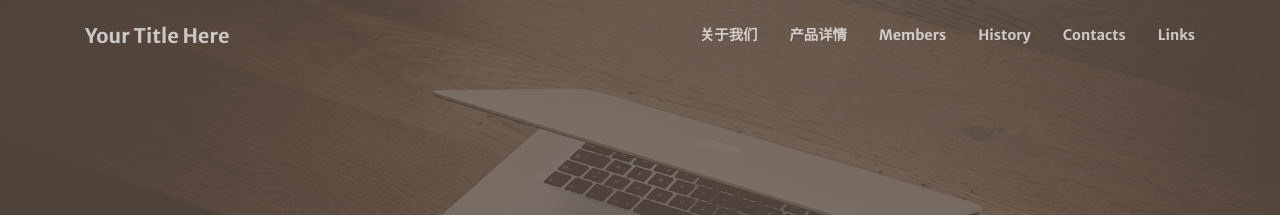
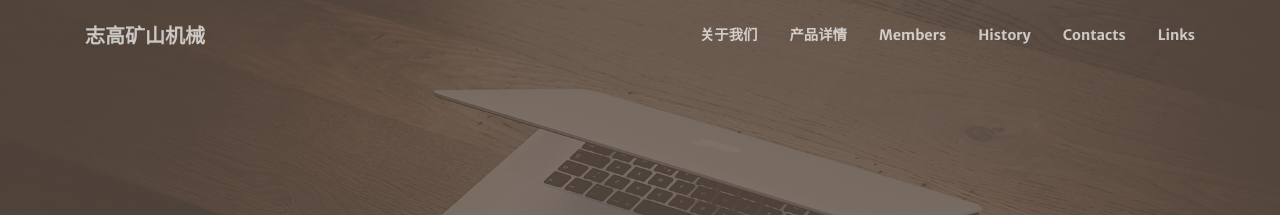
Before and after one commit to wangzr622/zhigao, a Jekyll site: the page built from index.md, in a window 1280 px wide. Shown: the top 215 px of the page. Built offline with Jekyll 4.4.1, drawn with Linux system fonts in a browser that asks for light colours; nearby versions of some CDN libraries.

Commit message:
Update _config.yml

```diff
--- a/_config.yml
+++ b/_config.yml
@@ -1,5 +1,5 @@
 # Site settings
-title: Your Title Here
+title: 志高矿山机械
 description: > # this means to ignore newlines until "baseurl:"
 baseurl: "/creative-theme-jekyll-new/" # the subpath of your site, e.g. /blog/
 url: "" # the base hostname & protocol for your site
```
